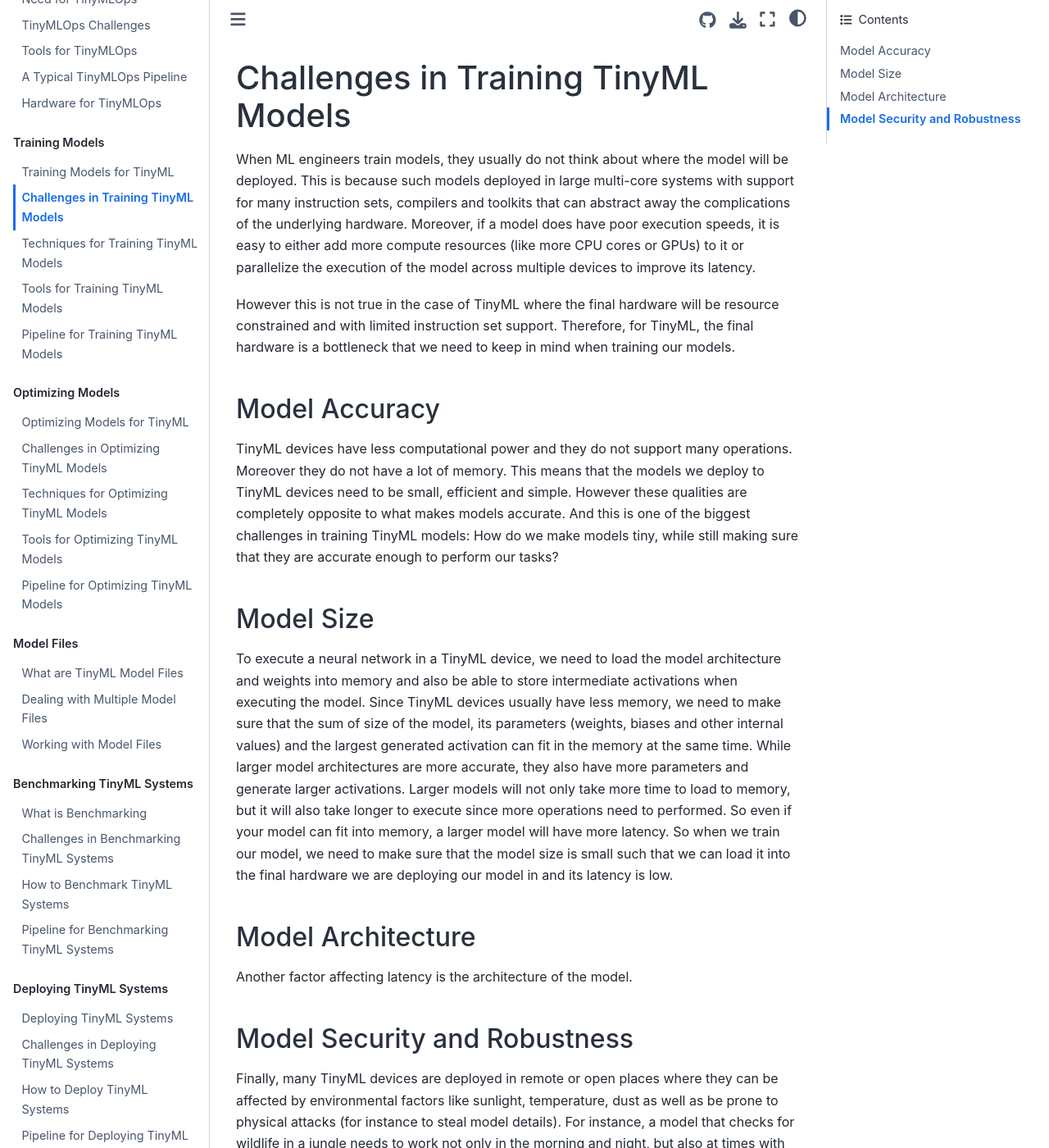
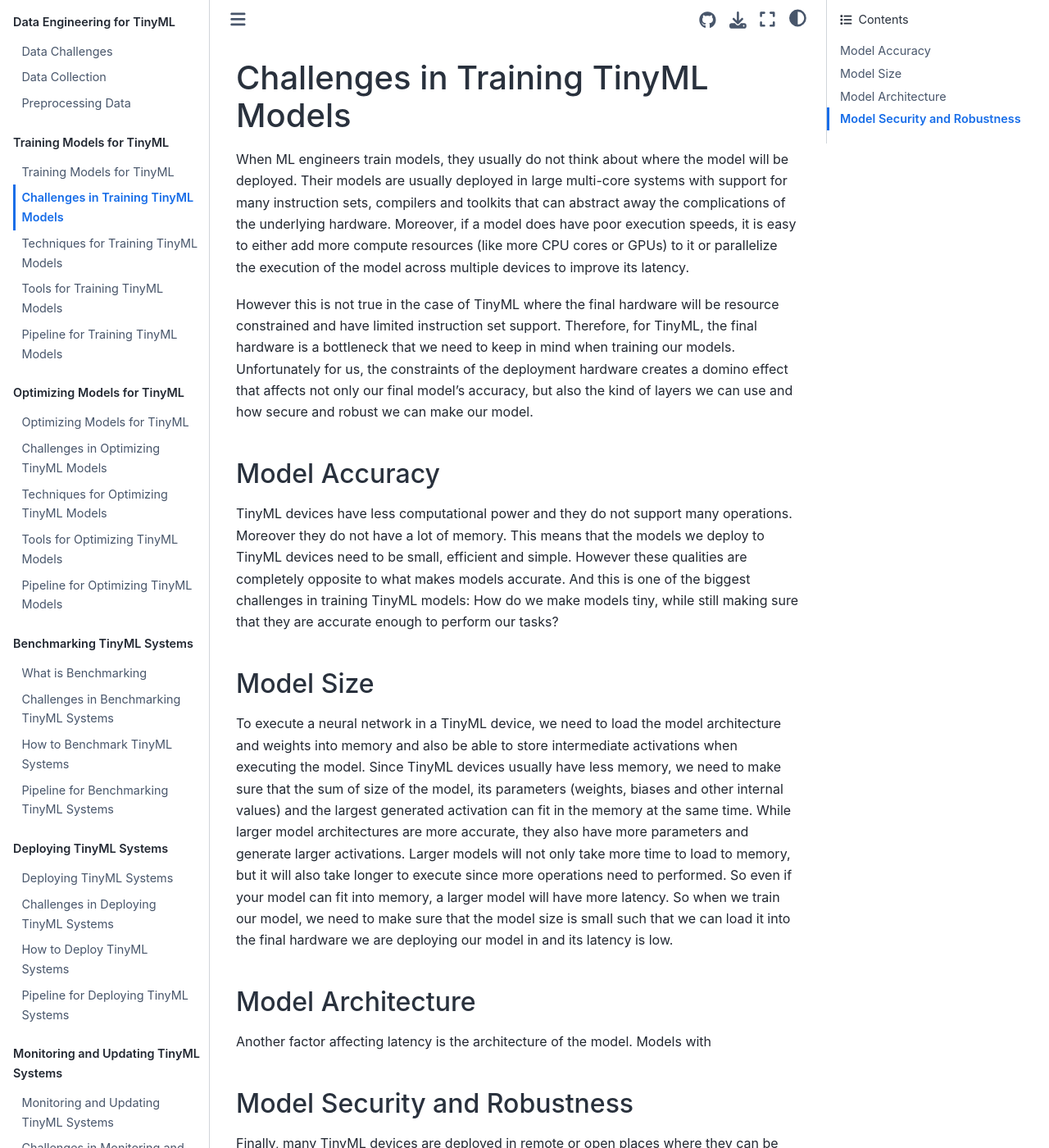
Before and after one commit to scaledown-team/tinymlops_book, a Jupyter Book: the page built from book/chapters/train/training_challenges.ipynb, in a window 1280 px wide and 1400 px high. Shown: the whole window at 82% size. Built offline with Jupyter Book 1.0.4 settings and Sphinx 7.4.7 and the Sphinx Book theme 1.1.4, drawn with Linux system fonts in a browser that asks for light colours; some of the changed text lies outside the part shown.

Commit message:
added new chapter

```diff
--- a/book/_toc.yml
+++ b/book/_toc.yml
@@ -20,25 +20,25 @@
     - file: chapters/tinymlops/tinymlops_tools
     - file: chapters/tinymlops/pipeline
     - file: chapters/tinymlops/hardware
-  - caption: Training Models
+  - caption: Data Engineering for TinyML
+    chapters:
+    - file: chapters/data/data_challenges
+    - file: chapters/data/data_collection
+    - file: chapters/data/data_preprocessing
+  - caption: Training Models for TinyML
     chapters:
     - file: chapters/train/what_is_training
     - file: chapters/train/training_challenges
     - file: chapters/train/training_techniques
     - file: chapters/train/training_tools
     - file: chapters/train/training_pipeline
-  - caption: Optimizing Models
+  - caption: Optimizing Models for TinyML
     chapters:
     - file: chapters/optimize/what_is_optimization
     - file: chapters/optimize/optimization_challenges
     - file: chapters/optimize/optimization_techniques
     - file: chapters/optimize/optimization_tools
     - file: chapters/optimize/optimization_pipeline
-  - caption: Model Files
-    chapters:
-    - file: chapters/model/what_are_model_files
-    - file: chapters/model/model_file_challenges
-    - file: chapters/model/working_with_model_files
   - caption: Benchmarking TinyML Systems
     chapters:
     - file: chapters/benchmark/what_is_benchmarking
```
Also changed, not shown: book/chapters/data/data_challenges.ipynb, book/chapters/data/data_collection.ipynb, book/chapters/data/data_preprocessing.ipynb, book/chapters/train/training_challenges.ipynb, book/chapters/train/what_is_training.ipynb.
